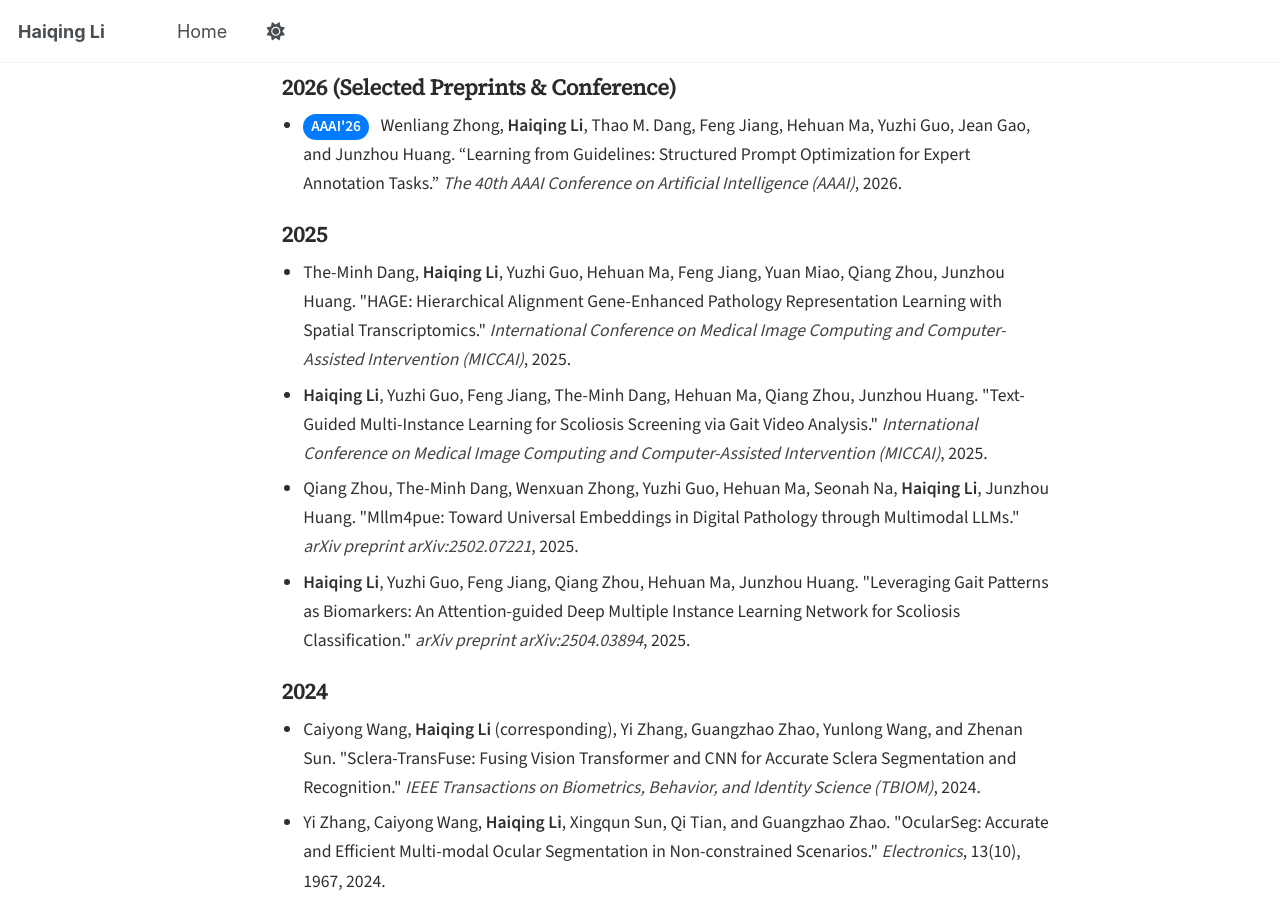
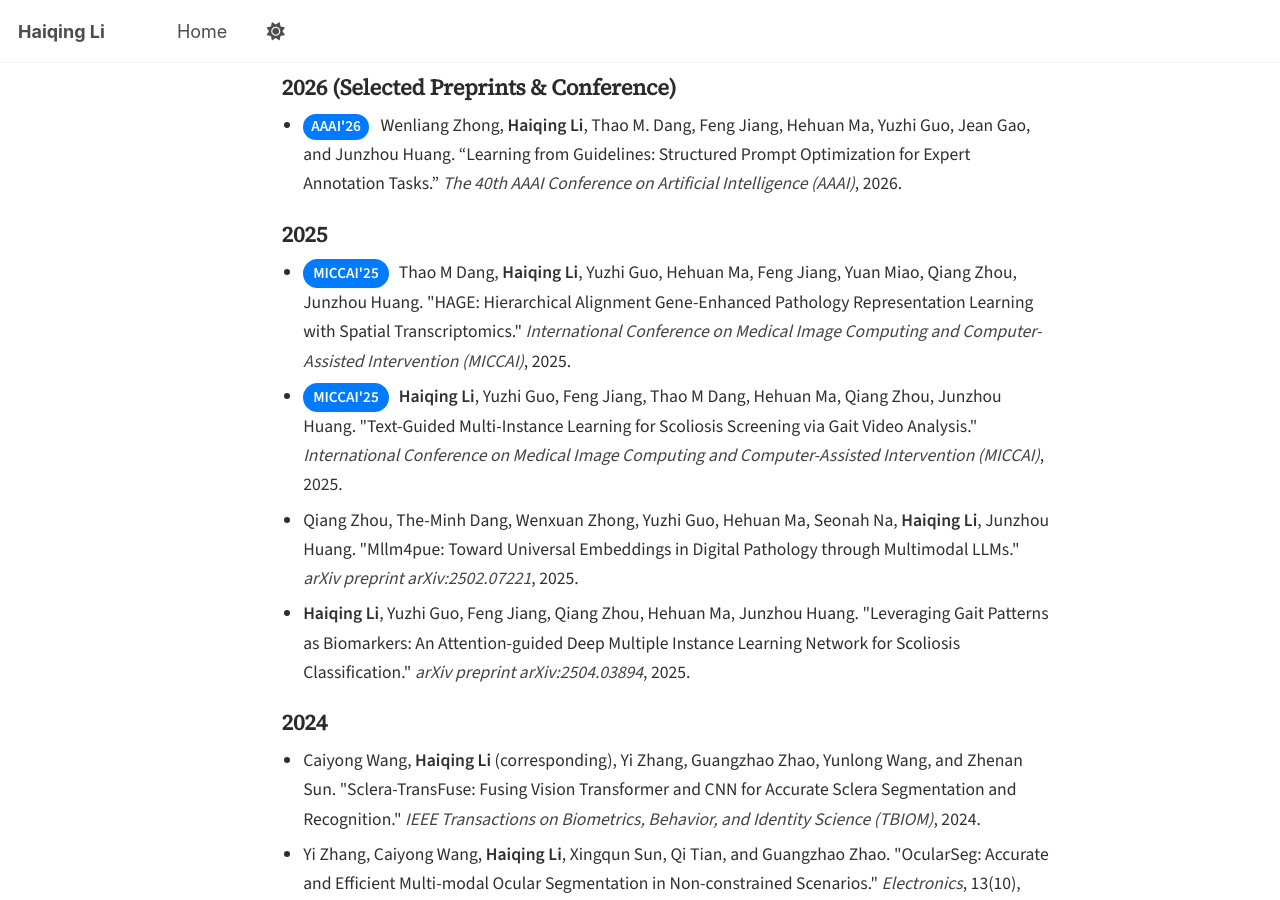
Before and after one commit to lhqqq/lhqqq.github.io, a Jekyll site: the page built from _pages/about.md, in a window 1280 px wide and 900 px high, scrolled down 1123 px. Built offline with Jekyll 4.4.1, drawn with Linux system fonts in a browser that asks for light colours; a script that is not in the unit is left out; some of the changed lines change nothing that is shown.

Commit message:
Update authors and conference details in about.md

```diff
--- a/_pages/about.md
+++ b/_pages/about.md
@@ -120,12 +120,38 @@ redirect_from:
     </h4>
     <ul style="margin: 0.6rem 0 0 0; padding-left: 1.2rem;">
       <li style="font-size: 0.98rem; line-height: 1.65; margin: 0.35rem 0; color: #2f2f2f;">
-        The-Minh Dang, <strong>Haiqing Li</strong>, Yuzhi Guo, Hehuan Ma, Feng Jiang, Yuan Miao, Qiang Zhou, Junzhou Huang.
+        <span style="
+    display:inline-flex;
+    align-items:center;
+    padding:2px 10px;
+    margin-right:10px;
+    border-radius:999px;
+    font-size:0.85rem;
+    font-weight:700;
+    color:#fff;
+    background:#007bff;
+    vertical-align:middle;
+  ">
+    MICCAI'25
+  </span>Thao M Dang, <strong>Haiqing Li</strong>, Yuzhi Guo, Hehuan Ma, Feng Jiang, Yuan Miao, Qiang Zhou, Junzhou Huang.
         "HAGE: Hierarchical Alignment Gene-Enhanced Pathology Representation Learning with Spatial Transcriptomics."
         <em style="color:#444;">International Conference on Medical Image Computing and Computer-Assisted Intervention (MICCAI)</em>, 2025.
       </li>
       <li style="font-size: 0.98rem; line-height: 1.65; margin: 0.35rem 0; color: #2f2f2f;">
-        <strong>Haiqing Li</strong>, Yuzhi Guo, Feng Jiang, The-Minh Dang, Hehuan Ma, Qiang Zhou, Junzhou Huang.
+         <span style="
+    display:inline-flex;
+    align-items:center;
+    padding:2px 10px;
+    margin-right:10px;
+    border-radius:999px;
+    font-size:0.85rem;
+    font-weight:700;
+    color:#fff;
+    background:#007bff;
+    vertical-align:middle;
+  ">
+    MICCAI'25
+  </span><strong>Haiqing Li</strong>, Yuzhi Guo, Feng Jiang, Thao M Dang, Hehuan Ma, Qiang Zhou, Junzhou Huang.
         "Text-Guided Multi-Instance Learning for Scoliosis Screening via Gait Video Analysis."
         <em style="color:#444;">International Conference on Medical Image Computing and Computer-Assisted Intervention (MICCAI)</em>, 2025.
       </li>
```
